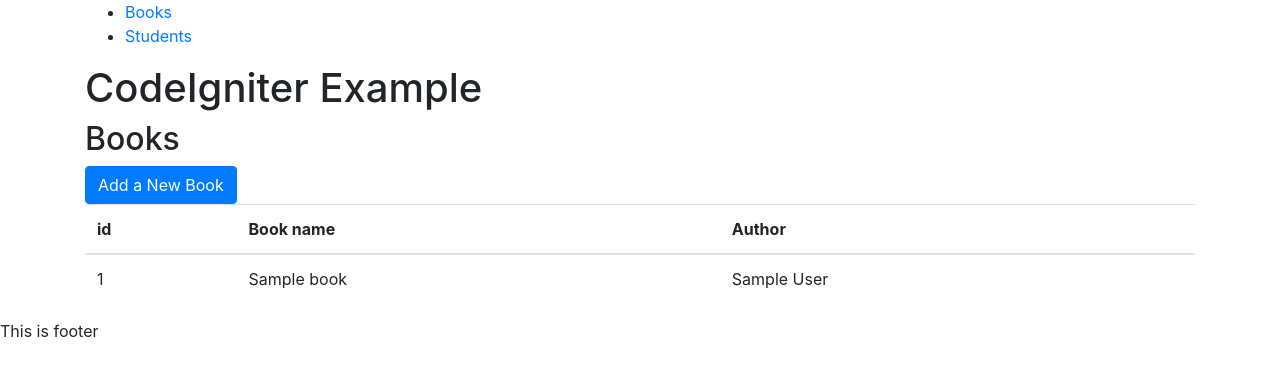
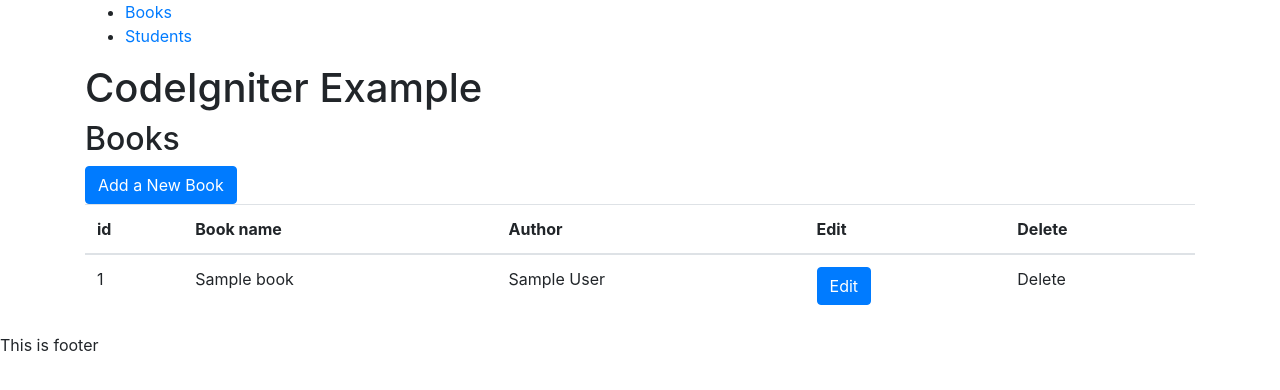
Before and after one commit to OamkDIn19Spring2020/groupX, a CodeIgniter app: page /database/ in a window 1280 px wide. Shown: the top 390 px of the page. Run offline with CodeIgniter, Linux system fonts and the light colour scheme; tables that the repository leaves empty or names only in its code hold one stand-in row (values such as "Sample post").

Commit message:
updating book works

```diff
--- a/application/controllers/Book.php
+++ b/application/controllers/Book.php
@@ -28,5 +28,14 @@ class Book extends CI_Controller{
     //echo 'inserted '.$test. 'books';
     redirect('book/show_books');
   }
+  public function edit_book(){
+    $id_book=$this->input->post('id_book');
+    $update_data=array(
+      'name'=>$this->input->post('name'),
+      'author'=>$this->input->post('author')
+    );
+    $this->Book_model->updateBook($id_book, $update_data);
+    redirect('book/show_books');
+  }
 
 }
--- a/application/models/Book_model.php
+++ b/application/models/Book_model.php
@@ -19,4 +19,9 @@ class Book_model extends CI_Model{
     return $this->db->affected_rows();
   }
 
+  public function updateBook($id_book, $update_data){
+    $this->db->where('id_book',$id_book);
+    $this->db->update('book',$update_data);
+  }
+
 }
--- a/application/views/book/show_books.php
+++ b/application/views/book/show_books.php
@@ -6,7 +6,7 @@
 <table class="table">
   <thead>
     <tr>
-      <th>id</th> <th>Book name</th> <th>Author</th>
+      <th>id</th> <th>Book name</th> <th>Author</th> <th>Edit</th> <th>Delete</th>
     </tr>
   </thead>
   <tbody>
@@ -14,6 +14,10 @@
     foreach ($books as $row) {
     echo '<tr>';
     echo '<td>'.$row['id_book'].'</td><td>'.$row['name'].'</td><td>'.$row['author'].'</td>';
+    echo '<td><button type="button" id="editBtn" class="btn btn-primary" data-toggle="modal" data-target="#editModal" data-id_book="'.$row['id_book'].'" data-name="'.$row['name'].'" data-author="'.$row['author'].'">
+        Edit
+      </button></td>';
+    echo '<td>Delete</td>';
     echo '</tr>';
     }
     ?>
@@ -47,3 +51,45 @@
           </div>
         </div>
       </div>
+      <!-- editModal -->
+            <div class="modal fade" id="editModal" role="dialog">
+              <div class="modal-dialog" role="document">
+                <div class="modal-content">
+                  <div class="modal-header">
+                    <h5 class="modal-title">Edit a Book</h5>
+                    <button type="button" class="close" data-dismiss="modal" aria-label="Close">
+                      <span aria-hidden="true">×</span>
+                    </button>
+                  </div>
+                  <div class="modal-body">
+                      <form class="" action="<?php echo site_url('book/edit_book'); ?>" method="post">
+                        <div class="form-group">
+                          <input type="hidden" id="edit_id_book" name="id_book" value="" >
+                          <label for="edit_book_name">Book Name</label> <br>
+                          <input type="text" id="edit_book_name" name="name" value=""> <br>
+
+                          <label for="edit_author">Author</label> <br>
+                          <input type="text" id="edit_author" name="author" value=""> <br>
+                        </div>
+                        <input type="submit" class="btn btn-primary" name="" value="Add">
+                      </form>
+                  </div>
+                  <div class="modal-footer">
+                    <button type="button" class="btn btn-secondary" data-dismiss="modal">Cancel</button>
+                  </div>
+                </div>
+              </div>
+            </div>
+            <script>
+              $(document).on( "click", '#editBtn',function(e) {
+                  console.log("Update modal open");
+                  var id_book = $(this).data('id_book');
+                  var name = $(this).data('name');
+                  var author=$(this).data('author');
+                  console.log('id_book = '+id_book);
+
+                  $("#edit_id_book").val(id_book);
+                  $("#edit_book_name").val(name);
+                  $("#edit_author").val(author);
+              });
+              </script>
```
